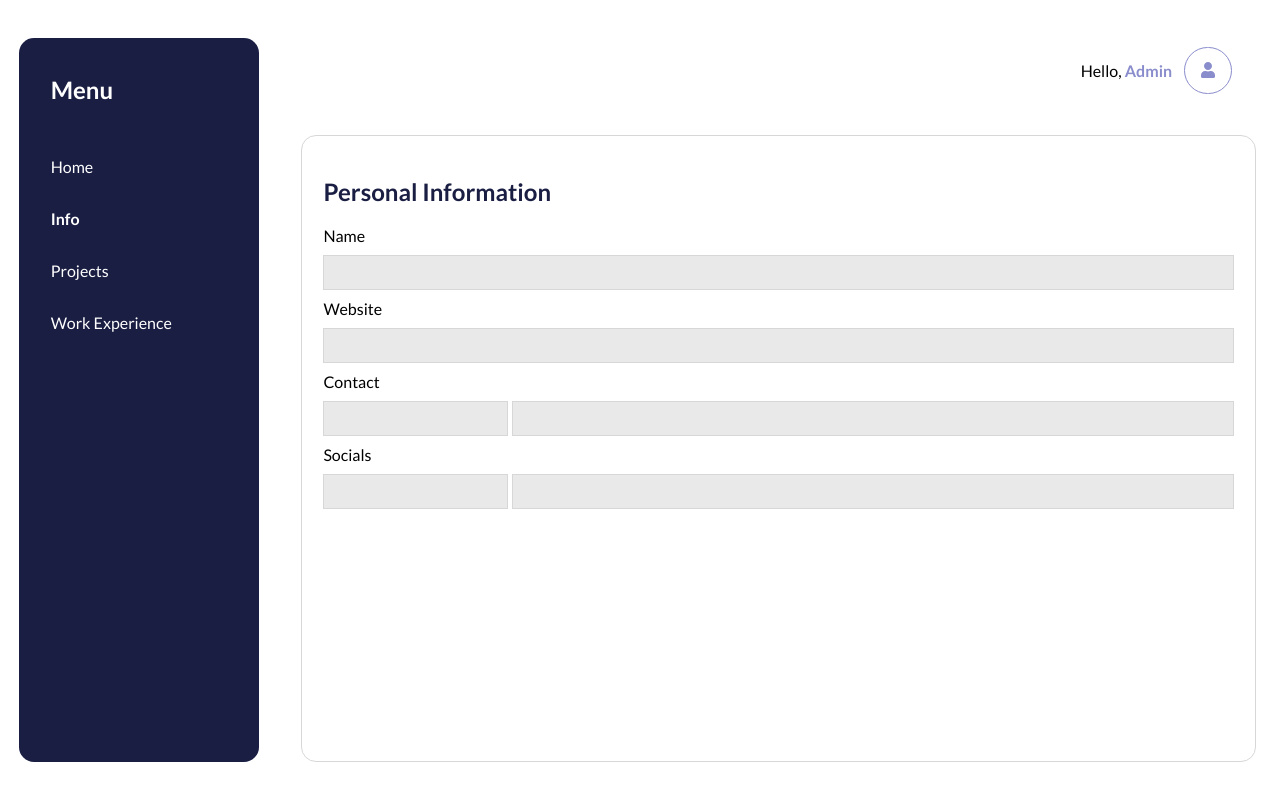
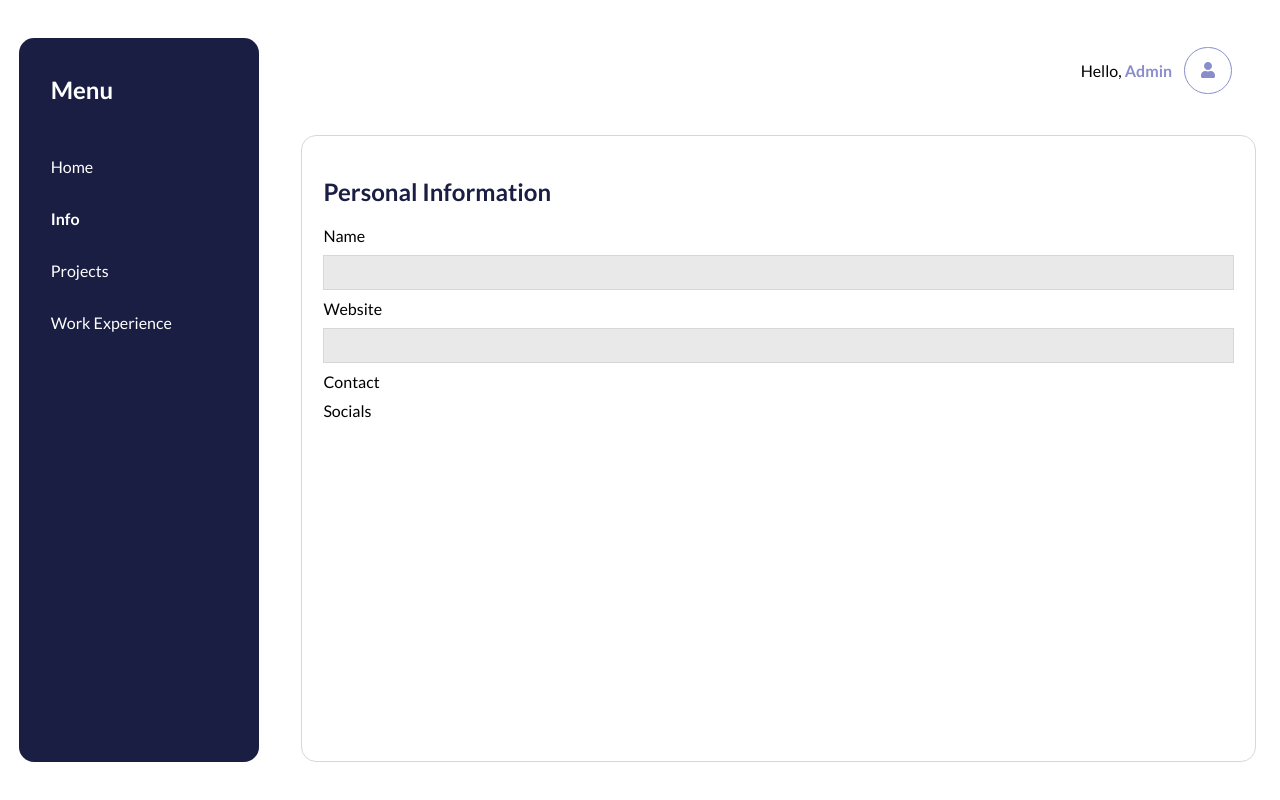
Before and after one commit to hwanggu-corgi/portfolio-dashboard, a React (Create React App) app in the folder front-end/: page /#/admin/info in a window 1280 px wide. Built offline with nearby package versions, Linux system fonts and the light colour scheme.

Commit message:
feat: Add progress #35 'portfolio dashboard'

```diff
--- a/front-end/src/screens/InfoScreen/index.js
+++ b/front-end/src/screens/InfoScreen/index.js
@@ -83,6 +83,9 @@ function InputKeyValue() {
 
 
 function InfoScreen() {
+    let contactsList = [];
+    let socialsList = [];
+
     return (
         <InfoScreenStyle.Section>
             <InfoScreenStyle.H2>Personal Information</InfoScreenStyle.H2>
@@ -97,11 +100,11 @@ function InfoScreen() {
                 </FormGroup>
                 <FormGroup>
                     <label>Contact</label>
-                    <InputKeyValue/>
+                    {contactsList.map(item => <InputKeyValue {...item}/>)}
                 </FormGroup>
                 <FormGroup>
                     <label>Socials</label>
-                    <InputKeyValue/>
+                    {socialsList.map(item => <InputKeyValue {...item}/>)}
                 </FormGroup>
             </form>
         </InfoScreenStyle.Section>
```
